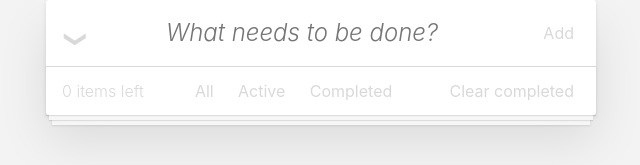
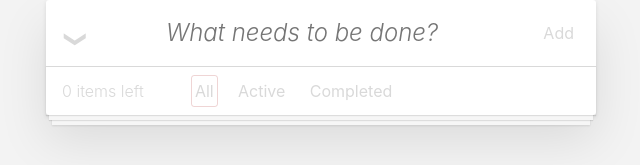
Before and after one commit to NabokovaET/ToDoList, a React (Create React App) app: page / in a window 1280 px wide. Shown: the part 184-349 px from the top of the page, without its empty margins (319-959 px from the left). Built offline with nearby package versions, Linux system fonts and the light colour scheme.

Commit message:
add Filter, update Delite, Checkbox, Count

```diff
--- a/package.json
+++ b/package.json
@@ -7,6 +7,7 @@
     "@testing-library/react": "^11.2.7",
     "@testing-library/user-event": "^12.8.3",
     "bootstrap": "^5.1.3",
+    "nanoid": "^3.1.30",
     "node-sass": "^6.0.1",
     "react": "^17.0.2",
     "react-bootstrap": "^2.0.3",
--- a/src/components/Filter/Filter.js
+++ b/src/components/Filter/Filter.js
@@ -5,18 +5,18 @@ const Filter = ({ active, setFilter }) => {
     return (
         <div className='Filter'>
             <button
-                className={active ? "Filter__button" : "Filter__button active"}
-                onClick={setFilter}>
+                className={active === 'all' ? "Filter__button active" : "Filter__button"}
+                onClick={() => setFilter('all')}>
                 All
             </button>
             <button
-                className={active ? "Filter__button" : "Filter__button active"}
-                onClick={setFilter}>
+                className={active === 'active' ? "Filter__button active" : "Filter__button"}
+                onClick={() => setFilter('active')}>
                 Active
             </button>
             <button
-                className={active ? "Filter__button" : "Filter__button active"}
-                onClick={setFilter}>
+                className={active === 'completed' ? "Filter__button active" : "Filter__button"}
+                onClick={() => setFilter('completed')}>
                 Completed
             </button>
         </div>
--- a/src/components/Filter/Filter.scss
+++ b/src/components/Filter/Filter.scss
@@ -9,10 +9,9 @@
         border-radius: 3px;
         &:hover {
             border-color: rgba(175, 47, 47, 0.2);
-
         }
-        // .active {
-        //     border-color: rgba(175, 47, 47, 0.2);
-        // }
+        &.active {
+            border-color: rgba(175, 47, 47, 0.2);
+        }
     }
 }
--- a/src/components/ToDoBlock/ToDoBlock.js
+++ b/src/components/ToDoBlock/ToDoBlock.js
@@ -1,5 +1,6 @@
 import React, {Component} from 'react'
 import "./ToDoBlock.scss"
+import { nanoid } from 'nanoid'
 import ToDoForm from '../ToDoForm/ToDoForm'
 import ToDoList from '../ToDoList/ToDoList'
 import ToDoFooter from '../ToDoFooter/ToDoFooter'
@@ -10,7 +11,9 @@ class ToDoBlock extends Component {
         value: '',
         list: [],
         filter: [],
-        active: false
+        active: 'all',
+        completed: false,
+        checked: false
     }
 
     handelSubmit = e => {
@@ -28,48 +31,96 @@ class ToDoBlock extends Component {
         const {value, list} = this.state;
         let newList = [...list];
         let incld = newList.includes(value);
-        !incld ? newList = [{text: value}, ...list] : newList = [...list];
-        this.setState({list: newList});
+        !incld
+            ? newList = [{id: nanoid(7), text: value, checked: false}, ...list]
+            : newList = [...list];
+        this.setState({list: newList, filter: newList});
     }
     deleteItem = index => {
         const {list} = this.state;
-        let deleteList = [...list];
-        deleteList.splice(index,1);
+        let deleteList = list.filter(item => item.id !== index);
+        console.log(deleteList)
         this.setState({list: deleteList});
     }
     checkItem = index => {
         const {list} = this.state;
-        let checkList = [...list];
+        let checkList = list.map(item => {
+            if(item.id === index) {
+                return {...item, checked: !item.checked}
+            }
+            return item
+        })
+        console.log(checkList)
+        this.setState({list: checkList});
+        this.activeComleted(checkList);
 
-        // checkList[index].cheked = false ? checkList[index].cheked = true : checkList[index].cheked;
-        this.setState({list: checkList});
-        console.log(checkList);
+        // checkList[index].checked = !checkList[index].checked;
+        // checkList[index].checked
+        //     ? this.setState({checked: true})
+        //     : this.setState({checked: false});
+        // console.log(checkList[index].checked)
     }
-    setFilter = () => {
+    checkAll = () => {
+        const {list} = this.state;
+        let checkAll = list.filter(item => {
+            if(item.checked === false) {
+                return item.checked = true
+            }
+            return item
+        })
+        this.setState({list: checkAll});
+    }
+    setFilter = status => {
+        const {list} = this.state;
 
+        switch (status) {
+            case "active":
+                let activeList = list.filter(item => item.checked === false);
+                this.setState({filter: activeList, active: 'active'})
+                break;
+            case "completed":
+                let completedList = list.filter(item => item.checked === true);
+                this.setState({filter: completedList, active: 'completed'})
+                break;
+            default:
+                this.setState({filter: list, active: 'all'})
+        }
+    }
+    activeComleted = (checkList) => {
+        let activeComleted = checkList.filter(item => item.checked === true);
+        activeComleted.length !== 0
+            ? this.setState({completed: true})
+            : this.setState({completed: false});
     }
     clearList = () => {
-        this.setState({list: []})
+        const {list} = this.state;
+        let clearList = list.filter(item => item.checked === false);
+        this.setState({filter: clearList})
+        this.activeComleted(clearList);
     }
 
     render() {
-        const { value, list, active } = this.state;
-        const count = list.length;
+        const { value, list, active, completed, checked, filter } = this.state;
+        const count = list.filter(item => item.checked === false).length;
+
         return (
             <div className='ToDoBlock'>
                 <ToDoForm
                     value={value}
                     handelSubmit={this.handelSubmit}
                     handelChange={this.handelChange}
-                    handelClick={this.handelClick}/>
+                    handelClick={this.handelClick}
+                    checkAll={this.checkAll}/>
                 <ToDoList
                     list={list}
+                    checked={checked}
                     deleteItem={this.deleteItem}
                     checkItem={this.checkItem}
                 />
                 <ToDoFooter
                     count={count}
                     active={active}
+                    completed={completed}
                     setFilter={this.setFilter}
                     clearList={this.clearList}
                 />
--- a/src/components/ToDoFooter/ToDoFooter.js
+++ b/src/components/ToDoFooter/ToDoFooter.js
@@ -2,7 +2,7 @@ import React from 'react'
 import Filter from '../Filter/Filter'
 import "./ToDoFooter.scss"
 
-const ToDoFooter = ({count, active, setFilter, clearList}) => {
+const ToDoFooter = ({count, active, completed, setFilter, clearList}) => {
     return (
         <div className='ToDoFooter'>
             <div className='ToDoFooter__notification'>
@@ -12,7 +12,7 @@ const ToDoFooter = ({count, active, setFilter, clearList}) => {
                 setFilter={setFilter}
                 active={active}/>
             <button
-                className="ToDoFooter__button"
+                className={completed ? "ToDoFooter__button active" : "ToDoFooter__button"}
                 onClick={clearList}>
                 Clear completed
             </button>
--- a/src/components/ToDoFooter/ToDoFooter.scss
+++ b/src/components/ToDoFooter/ToDoFooter.scss
@@ -17,4 +17,11 @@
         z-index: -1;
         box-shadow: 0 1px 1px rgba(0, 0, 0, 0.1), 0 8px 0 -3px #f6f6f6, 0 9px 1px -3px rgba(0, 0, 0, 0.1), 0 16px 0 -6px #f6f6f6, 0 17px 2px -6px rgba(0, 0, 0, 0.1);
     }
+    &__button {
+        opacity: 0;
+        transition: .5s ease;
+        &.active {
+            opacity: 1;
+        }
+    }
 }
--- a/src/components/ToDoForm/ToDoForm.js
+++ b/src/components/ToDoForm/ToDoForm.js
@@ -2,12 +2,14 @@ import React from 'react'
 import { Form } from 'react-bootstrap'
 import "./ToDoForm.scss"
 
-const ToDoForm = ({value, handelSubmit, handelChange, handelClick}) => {
+const ToDoForm = ({value, handelSubmit, handelChange, handelClick, checkAll}) => {
     return (
         <Form
             className='ToDoForm'
             onSubmit={handelSubmit} >
-            <label className='ToDoForm__label'/>
+            <label
+                className='ToDoForm__label'
+                onClick={checkAll}/>
             <input
                 className='ToDoForm__input'
                 type='text'
--- a/src/components/ToDoForm/ToDoForm.scss
+++ b/src/components/ToDoForm/ToDoForm.scss
@@ -9,6 +9,7 @@
     &__label {
         width: 60px;
         height: 34px;
+        cursor: pointer;
         transform: rotate(90deg);
         &::before {
             content: '❯';
--- a/src/components/ToDoItem/ToDoItem.js
+++ b/src/components/ToDoItem/ToDoItem.js
@@ -1,23 +1,21 @@
 import React from 'react'
 import "./ToDoItem.scss"
 
-const ToDoItem = ({index, item, deleteItem, checkItem}) => {
+const ToDoItem = ({checked, item, deleteItem, checkItem}) => {
 
     return (
         <li className='ToDoItem'>
             <input
                 className='ToDoItem__checkbox'
                 type="checkbox"
-                onClick={() => checkItem(index)}
-                />
+                onClick={() => checkItem(item.id)}/>
             <label/>
-            <label className='ToDoItem__text'>
-                {item}
+            <label className={checked ? 'ToDoItem__text checked' : 'ToDoItem__text'}>
+                {item.text}
             </label>
             <button
                 className='ToDoItem__btn'
-                onClick={() => deleteItem(index)}
-            >
+                onClick={() => deleteItem(item.id)}>
             </button>
         </li>
     )
--- a/src/components/ToDoList/ToDoList.js
+++ b/src/components/ToDoList/ToDoList.js
@@ -2,14 +2,14 @@ import React from 'react'
 import ToDoItem from '../ToDoItem/ToDoItem'
 import "./ToDoList.scss"
 
-const ToDoList = ({list, deleteItem, checkItem}) => {
+const ToDoList = ({list, checked, deleteItem, checkItem}) => {
 
-    const items = list.map((item, index) => {
+    const items = list.map((item) => {
         return (
             <ToDoItem
-                key={index}
-                index={index}
-                item={item.text}
+                key={item.id}
+                item={item}
+                checked={checked}
                 deleteItem={deleteItem}
                 checkItem={checkItem}
             />
```
Also changed, not shown: src/components/ToDoItem/ToDoItem.scss (+2 -3 lines), 1 other file (tests, documents, lock files or other folders).
